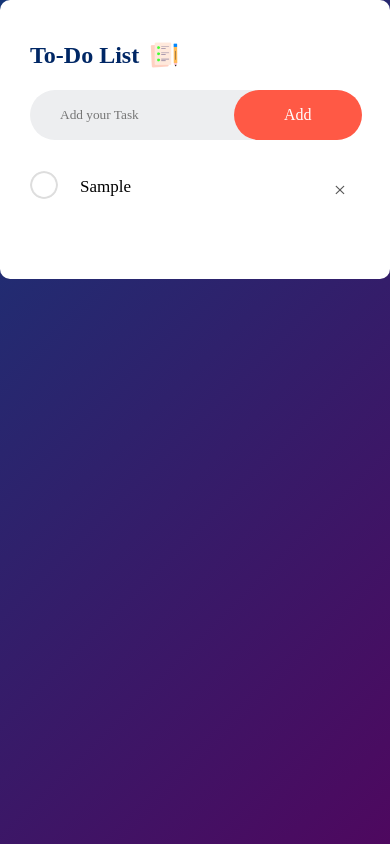
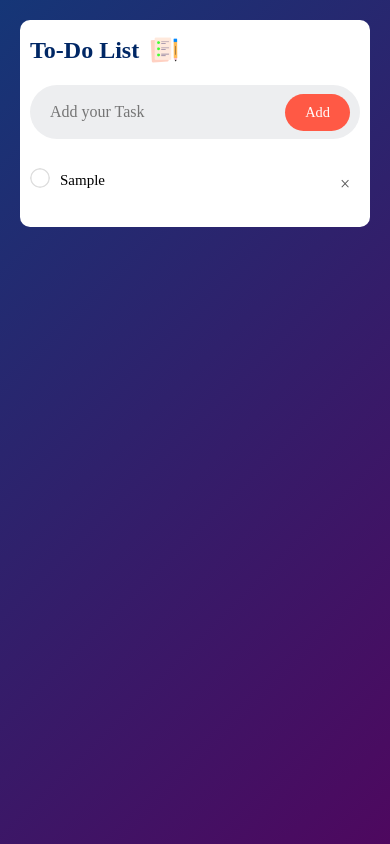
Before and after one commit to Anubhab2003/To-Do-App, a plain HTML site: page index.html in a window 390 px wide. Both pictures are taken after typing "Sample" into the empty fields and a click on the button "Add". Drawn offline with Linux system fonts and the light colour scheme.

Commit message:
final commit

```diff
--- a/index.html
+++ b/index.html
@@ -4,6 +4,7 @@
     <meta charset="UTF-8">
     <meta name="viewport" content="width=device-width, initial-scale=1.0">
     <title>To Do Work</title>
+    <link rel="icon" href="images/icon.png" type="image/icon type">
     <link rel="stylesheet" href="style.css">
 </head>
 <body>
--- a/style.css
+++ b/style.css
@@ -1,101 +1,194 @@
-*{
+/* Base Styles */
+* {
     margin: 0;
     padding: 0;
-    font-family: 'Poppins','sans-serif';
+    font-family: 'Poppins', 'sans-serif';
     box-sizing: border-box;
 }
-.container{
-    width:100%;
+
+/* Container */
+.container {
+    width: 100%;
     min-height: 100vh;
-    background: linear-gradient(135deg,#153677,#4e085f);
+    background: linear-gradient(135deg, #153677, #4e085f);
+    padding: 20px; /* Ensure content does not touch the edges */
+    box-sizing: border-box; /* Include padding in width and height calculations */
 }
-.todo-app{
-    /* display: flex;
-    justify-content: center;
-    align-items: center; */
+
+/* Todo App Box */
+.todo-app {
     width: 100%;
     max-width: 540px;
     background: #fff;
-    margin:0 auto 20px;
+    margin: 0 auto 20px;
     padding: 40px 30px 70px;
     border-radius: 10px;
+    box-sizing: border-box;
 }
-.todo-app h2{
+
+/* Heading */
+.todo-app h2 {
     color: #002765;
     display: flex;
     align-items: center;
     margin-bottom: 20px;
 }
-.todo-app h2 img{
+
+.todo-app h2 img {
     width: 30px;
     margin-left: 10px;
 }
-.row{
+
+/* Input Row */
+.row {
     display: flex;
     align-items: center;
     justify-content: space-between;
     background-color: #edeef0;
     border-radius: 30px;
-    padding-left: 20px;
+    padding: 10px 20px; /* Adjusted padding */
     margin-bottom: 25px;
+    box-sizing: border-box;
 }
-input{
+
+/* Input Field */
+input {
     flex: 1;
     border: none;
     outline: none;
     background: transparent;
     padding: 10px;
+    font-size: 1em; /* Relative units for font size */
 }
-button{
+
+/* Button */
+button {
     border: none;
     outline: none;
     padding: 16px 50px;
     background: #ff5945;
     color: #fff;
-    font-size: 16px;
+    font-size: 1em; /* Relative units */
     cursor: pointer;
     border-radius: 40px;
 }
-ul li{
+
+/* Todo List Items */
+ul li {
     list-style: none;
-    font-size: 17px;
+    font-size: 17px; /* Relative units */
     padding: 12px 8px 12px 50px;
     user-select: none;
     cursor: pointer;
     position: relative;
+}
 
-}
-ul li::before{
+ul li::before {
     content: " ";
-    position:absolute;
-    height:28px;
-    width:28px;
+    position: absolute;
+    height: 28px;
+    width: 28px;
     border-radius: 50%;
     background-image: url(images/unchecked.png);
     background-size: cover;
-    background-position:center;
-    top:6px;
-    left:0px;
+    background-position: center;
+    top: 6px;
+    left: 0px;
 }
-ul li.checked{
+
+/* Checked State */
+ul li.checked {
     color: #555;
-    text-decoration:line-through;
+    text-decoration: line-through;
 }
-ul li.checked::before{
+
+ul li.checked::before {
     background-image: url(images/checked.png);
 }
-ul li span{
+
+/* Delete Icon */
+ul li span {
     position: absolute;
     right: 0;
-    top:5px;
-    width:40px;
-    height:40px;
+    top: 5px;
+    width: 40px;
+    height: 40px;
     font-size: 22px;
-    color:#555;
+    color: #555;
     text-align: center;
     line-height: 40px;
     border-radius: 50%;
 }
-ul li span:hover{
+
+ul li span:hover {
     background: #edeef0;
 }
+
+/* Media Queries for Responsiveness */
+
+/* For tablets and medium screens */
+@media (max-width: 768px) {
+    .todo-app {
+        padding: 20px 15px 50px; /* Reduce padding */
+    }
+
+    .row {
+        padding: 10px 15px; /* Adjust padding */
+    }
+
+    button {
+        padding: 12px 30px; /* Reduce padding */
+    }
+
+    ul li {
+        font-size: 16px; /* Slightly reduce font size */
+        padding: 10px 6px 10px 40px; /* Adjust padding */
+    }
+
+    ul li::before {
+        height: 24px; /* Adjust size */
+        width: 24px;
+        top: 5px;
+    }
+
+    ul li span {
+        width: 35px; /* Adjust size */
+        height: 35px;
+        font-size: 20px;
+        line-height: 35px;
+    }
+}
+
+/* For mobile phones and small screens */
+@media (max-width: 480px) {
+    .todo-app {
+        padding: 15px 10px 30px; /* Further reduce padding */
+    }
+
+    .row {
+        padding: 8px 10px; /* Further adjust padding */
+    }
+
+    button {
+        padding: 10px 20px; /* Further reduce padding */
+        font-size: 0.9em; /* Adjust font size */
+    }
+
+    ul li {
+        font-size: 15px; /* Further reduce font size */
+        padding: 8px 4px 8px 30px; /* Further adjust padding */
+    }
+
+    ul li::before {
+        height: 20px; /* Further adjust size */
+        width: 20px;
+        top: 4px;
+    }
+
+    ul li span {
+        width: 30px; /* Further adjust size */
+        height: 30px;
+        font-size: 18px;
+        line-height: 30px;
+    }
+}
```
